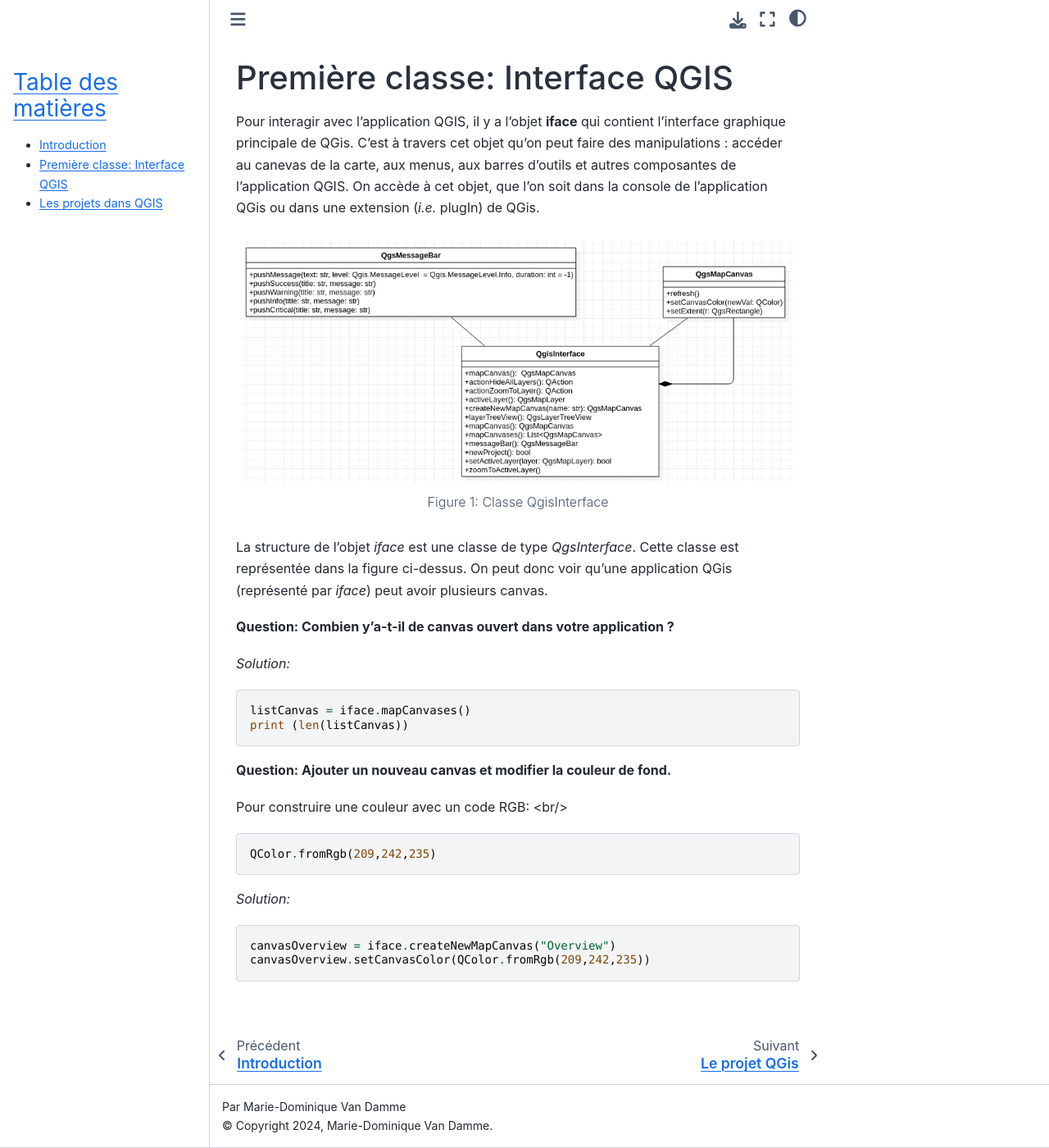
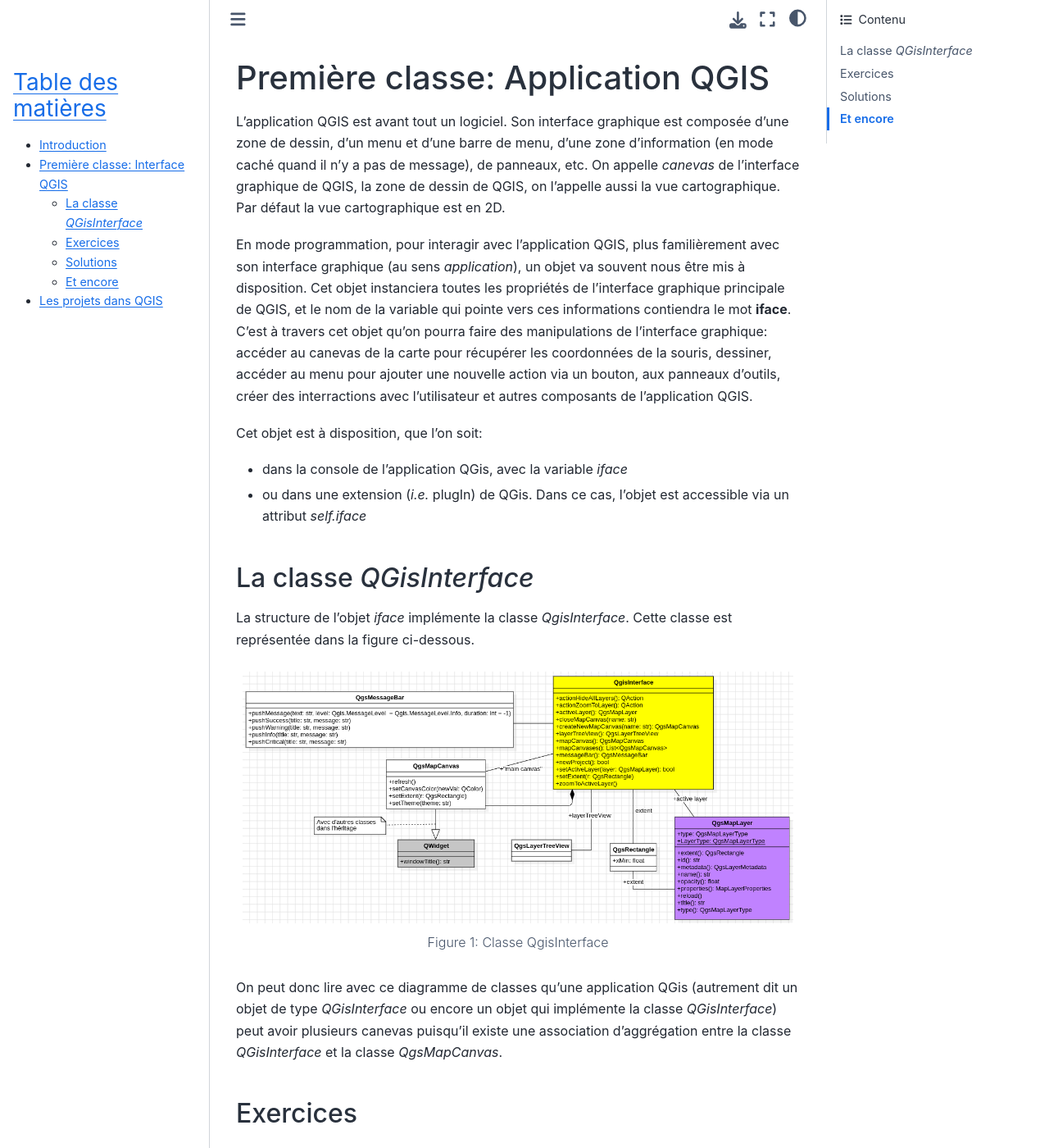
Before and after one commit to mdvandamme/ProgrammerPythonSousQGIS, a Sphinx documentation site: the page built from source/1_presentation.rst, in a window 1280 px wide and 1400 px high. Shown: the whole window at 82% size. Built offline with Sphinx 7.4.7 and the Sphinx Book theme 1.1.4, drawn with Linux system fonts in a browser that asks for light colours; some of the changed text lies outside the part shown.

Commit message:
tutorial prog en python dans SIG

```diff
--- a/source/1_presentation.rst
+++ b/source/1_presentation.rst
@@ -1,35 +1,42 @@
 
 
-Première classe: Interface QGIS
-================================
+Première classe: Application QGIS
+==================================
 
-Pour interagir avec l’application QGIS, il y a l'objet **iface** qui contient l'interface graphique principale de QGis. C'est à travers cet objet qu’on peut
-faire des manipulations : accéder au canevas de la carte, aux menus, aux barres d’outils et autres composantes de l’application QGIS. On accède à cet objet,
-que l'on soit dans la console de l'application QGis ou dans une extension (*i.e.* plugIn) de QGis.
+L'application QGIS est avant tout un logiciel. Son interface graphique est composée d'une zone de dessin, d'un menu et d'une barre de menu, d'une zone d'information (en mode caché quand il n'y a pas de message), de panneaux, etc. On appelle *canevas* de l'interface graphique de QGIS, la zone de dessin de QGIS, on l'appelle aussi la vue cartographique. Par défaut la vue cartographique est en 2D.
 
 
-.. figure:: img/QGisInterface.png
-   :width: 950px
+En mode programmation, pour interagir avec l’application QGIS, plus familièrement avec son interface graphique (au sens *application*), un objet va souvent nous être mis à disposition. Cet objet instanciera toutes les propriétés de l'interface graphique principale de QGIS, et le nom de la variable qui pointe vers ces informations contiendra le mot **iface**. C'est à travers cet objet qu’on pourra faire des manipulations de l'interface graphique: accéder au canevas de la carte pour récupérer les coordonnées de la souris, dessiner, accéder au menu pour ajouter une nouvelle action via un bouton, aux panneaux d’outils, créer des interractions avec l'utilisateur et autres composants de l’application QGIS.
+
+Cet objet est à disposition, que l'on soit:
+
+* dans la console de l'application QGis, avec la variable *iface*
+* ou dans une extension (*i.e.* plugIn) de QGis. Dans ce cas, l'objet est accessible via un attribut *self.iface*
+
+
+La classe *QGisInterface*
+**************************
+
+La structure de l'objet *iface* implémente la classe *QgisInterface*. Cette classe est représentée dans la figure ci-dessous.
+
+.. figure:: img/1/QGisInterface_02.png
+   :width: 1100px
    :align: center
 
    Figure 1: Classe QgisInterface
 
 
-La structure de l'objet *iface* est une classe de type *QgsInterface*. Cette classe est représentée dans la figure ci-dessus. On peut donc voir qu'une application QGis (représenté par *iface*) peut avoir plusieurs canvas.
-
-
-**Question: Combien y'a-t-il de canvas ouvert dans votre application ?**
-
-*Solution:*
-
-.. code-block:: python
-
-    listCanvas = iface.mapCanvases()
-    print (len(listCanvas))
+On peut donc lire avec ce diagramme de classes qu'une application QGis (autrement dit un objet de type *QGisInterface* ou encore un objet qui implémente la classe *QGisInterface*) peut avoir plusieurs canevas puisqu'il existe une association d'aggrégation entre la classe *QGisInterface* et la classe *QgsMapCanvas*.
 
 
 
-**Question: Ajouter un nouveau canvas et modifier la couleur de fond.**
+Exercices
+**********
+
+**Question 2.1: Combien y'a-t-il de canevas ouvert dans votre application ?**
+
+
+**Question 2.2: Ajouter un nouveau canevas et modifier la couleur de fond.**
 
 Pour construire une couleur avec un code RGB: <br/>
 
@@ -37,12 +44,57 @@
 
     QColor.fromRgb(209,242,235)
 
+Que remarquez-vous si vous relancer plusieurs fois votre code ?
 
-*Solution:*
+
+**Question 2.3: Ajouter un message dans la barre d'information de QGIS qui annonce que le nouveau canevas a bien été créé avec son titre**
+
+
+
+Solutions
+**********
+
+*Solution de la question 2.1:*
 
 .. code-block:: python
 
-    canvasOverview = iface.createNewMapCanvas("Overview")
-    canvasOverview.setCanvasColor(QColor.fromRgb(209,242,235))
+     listCanvas = iface.mapCanvases()
+     print (len(listCanvas))
 
-|
+
+
+*Solution de la question 2.2:*
+
+.. code-block:: python
+
+     canvasOverview = iface.createNewMapCanvas("Overview")
+     canvasOverview.setCanvasColor(QColor.fromRgb(209,242,235))
+
+
+
+*Solution de la question 2.3:*
+
+.. code-block:: python
+
+     titreMessage = 'Question 2.3'
+     message = 'La nouvelle vue cartographique "' + dessinMonde.windowTitle() + '" est bien créée.'
+     iface.messageBar().pushInfo(titreMessage, message)
+
+
+
+Et encore
+***********
+
+Toujours à partir de l'objet *iface*, on peut récupérer le layer "courant", c'est à dire celui qui a été sélectionné par l'utilisation de l'application et qui est en surbrillance:
+
+.. code-block:: python
+
+     layer = iface.activeLayer()
+
+
+Pour zoomer sur une emprise d'une couche de donnée. On commence par récupérer l'emprise de la couche de donnée, qui est de type *QgsRectangle* et on l'affecte au canevas de QGIS avec la méthode *setExtent*. Enfin, on rafraîchit la zone de dessin pour recalculer le dessin.
+
+.. code-block:: python
+
+     iface.mapCanvas().setExtent(layer.extent())
+     iface.mapCanvas().refresh()
```
Also changed, not shown: source/2_projet.rst (+1 -9 lines), source/img/1/QGisInterface.png (added), source/img/1/QGisInterface_01.png (added), source/img/1/QGisInterface_02.png (added).
